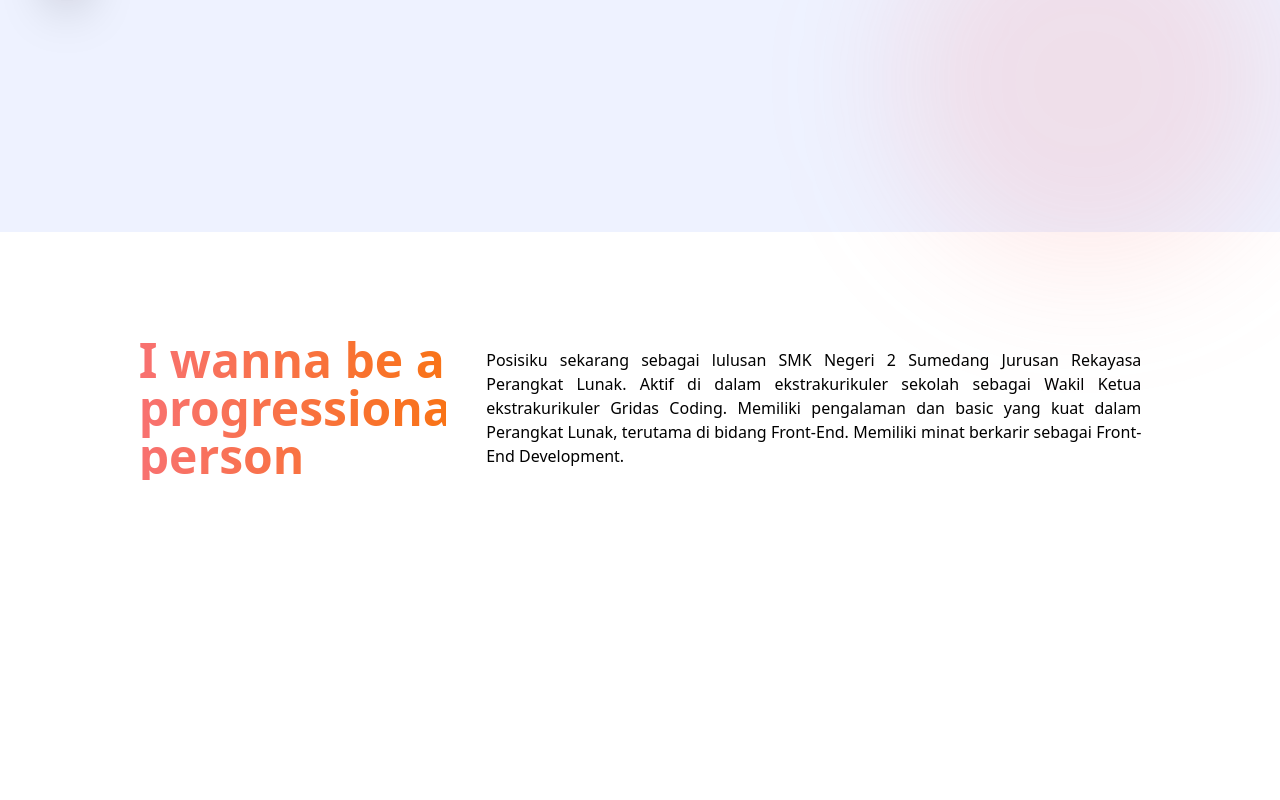
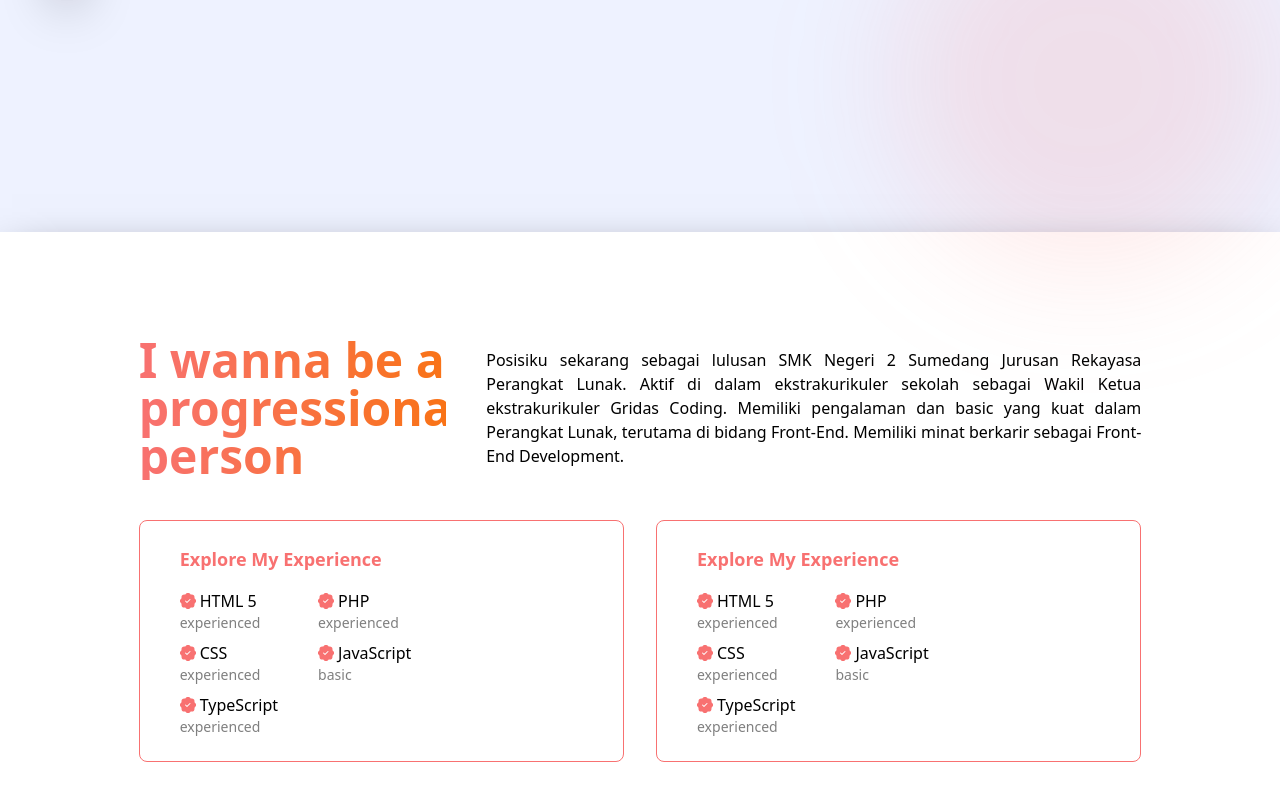
Before and after one commit to isyhfadilah/aisyahnurfadilah, a Next.js app: page / in a window 1280 px wide. Shown: the part 568-1368 px from the top of the page. Before the commit the page ends 1152 px from the top, so only its background shows below. Built offline with nearby package versions, Linux system fonts and the light colour scheme; a web font is replaced by a local one.

Commit message:
feat: add dummy card in about section

```diff
--- a/src/components/common/section/about.tsx
+++ b/src/components/common/section/about.tsx
@@ -1,8 +1,9 @@
 import Container from '../layouts/Container'
+import { BsFillPatchCheckFill } from 'react-icons/bs'
 
 export const About = () => {
   return (
-    <section className="py-26">
+    <section className="py-26 shadow-2xl shadow-black">
       <Container className="grid gap-10 md:grid-cols-3 place-content-between justify-between items-center w-full">
         <h1 className="text-4xl md:text-5xl font-bold bg-gradient-to-r from-red-400 to-orange-500 inline-block text-transparent bg-clip-text">
           I wanna be a progressional person
@@ -15,6 +16,99 @@ export const About = () => {
           </p>
         </div>
       </Container>
+
+      {/* masih statis, nanti rubah ke dinamis di component baru */}
+      <Container className="grid md:grid-cols-2 gap-8 mt-10">
+        <div className="border border-1 border-red rounded-lg space-y-4 py-6 px-10">
+          <h1 className="font-semibold capitalize text-lg text-red">explore my experience</h1>
+          <ul className="flex space-x-10">
+            <div className="space-y-2">
+              <li>
+                <div className="flex items-center gap-1">
+                  <BsFillPatchCheckFill className="text-red" />
+                  <p>HTML 5 </p>
+                </div>
+                <p className="text-sm text-black/50">experienced</p>
+              </li>
+              <li>
+                <div className="flex items-center gap-1">
+                  <BsFillPatchCheckFill className="text-red" />
+                  <p>CSS</p>
+                </div>
+                <p className="text-sm text-black/50">experienced</p>
+              </li>
+              <li>
+                <div className="flex items-center gap-1">
+                  <BsFillPatchCheckFill className="text-red" />
+                  <p>TypeScript</p>
+                </div>
+                <p className="text-sm text-black/50">experienced</p>
+              </li>
+            </div>
+            <div className="space-y-2">
+              <li>
+                <div className="flex items-center gap-1">
+                  <BsFillPatchCheckFill className="text-red" />
+                  <p>PHP</p>
+                </div>
+                <p className="text-sm text-black/50">experienced</p>
+              </li>
+              <li>
+                <div className="flex items-center gap-1">
+                  <BsFillPatchCheckFill className="text-red" />
+                  <p>JavaScript</p>
+                </div>
+                <p className="text-sm text-black/50">basic</p>
+              </li>
+            </div>
+          </ul>
+        </div>
+
+        <div className="border border-1 border-red rounded-lg space-y-4 py-6 px-10">
+          <h1 className="font-semibold capitalize text-lg text-red">explore my experience</h1>
+          <ul className="flex space-x-10">
+            <div className="space-y-2">
+              <li>
+                <div className="flex items-center gap-1">
+                  <BsFillPatchCheckFill className="text-red" />
+                  <p>HTML 5 </p>
+                </div>
+                <p className="text-sm text-black/50">experienced</p>
+              </li>
+              <li>
+                <div className="flex items-center gap-1">
+                  <BsFillPatchCheckFill className="text-red" />
+                  <p>CSS</p>
+                </div>
+                <p className="text-sm text-black/50">experienced</p>
+              </li>
+              <li>
+                <div className="flex items-center gap-1">
+                  <BsFillPatchCheckFill className="text-red" />
+                  <p>TypeScript</p>
+                </div>
+                <p className="text-sm text-black/50">experienced</p>
+              </li>
+            </div>
+            <div className="space-y-2">
+              <li>
+                <div className="flex items-center gap-1">
+                  <BsFillPatchCheckFill className="text-red" />
+                  <p>PHP</p>
+                </div>
+                <p className="text-sm text-black/50">experienced</p>
+              </li>
+              <li>
+                <div className="flex items-center gap-1">
+                  <BsFillPatchCheckFill className="text-red" />
+                  <p>JavaScript</p>
+                </div>
+                <p className="text-sm text-black/50">basic</p>
+              </li>
+            </div>
+          </ul>
+        </div>
+      </Container>
     </section>
   )
 }
--- a/src/shared/styles/app.css
+++ b/src/shared/styles/app.css
@@ -390,7 +390,9 @@
 .z-1{z-index:1;}
 .grid{display:grid;}
 .mx-auto{margin-left:auto;margin-right:auto;}
+.my{margin-top:1rem;margin-bottom:1rem;}
 .ml-2{margin-left:0.5rem;}
+.mt-10{margin-top:2.5rem;}
 .inline-block{display:inline-block;}
 .hidden{display:none;}
 .\!w-full{width:100% !important;}
@@ -421,14 +423,19 @@
 .items-center{align-items:center;}
 .justify-center{justify-content:center;}
 .justify-between{justify-content:space-between;}
+.gap-1{grid-gap:0.25rem;gap:0.25rem;}
 .gap-10{grid-gap:2.5rem;gap:2.5rem;}
 .gap-4{grid-gap:1rem;gap:1rem;}
+.gap-8{grid-gap:2rem;gap:2rem;}
+.space-x-10>:not([hidden])~:not([hidden]){--un-space-x-reverse:0;margin-left:calc(2.5rem * calc(1 - var(--un-space-x-reverse)));margin-right:calc(2.5rem * var(--un-space-x-reverse));}
 .space-x-3>:not([hidden])~:not([hidden]){--un-space-x-reverse:0;margin-left:calc(0.75rem * calc(1 - var(--un-space-x-reverse)));margin-right:calc(0.75rem * var(--un-space-x-reverse));}
 .space-y-1>:not([hidden])~:not([hidden]){--un-space-y-reverse:0;margin-top:calc(0.25rem * calc(1 - var(--un-space-y-reverse)));margin-bottom:calc(0.25rem * var(--un-space-y-reverse));}
 .space-y-2>:not([hidden])~:not([hidden]){--un-space-y-reverse:0;margin-top:calc(0.5rem * calc(1 - var(--un-space-y-reverse)));margin-bottom:calc(0.5rem * var(--un-space-y-reverse));}
+.space-y-4>:not([hidden])~:not([hidden]){--un-space-y-reverse:0;margin-top:calc(1rem * calc(1 - var(--un-space-y-reverse)));margin-bottom:calc(1rem * var(--un-space-y-reverse));}
 .space-y-8>:not([hidden])~:not([hidden]){--un-space-y-reverse:0;margin-top:calc(2rem * calc(1 - var(--un-space-y-reverse)));margin-bottom:calc(2rem * var(--un-space-y-reverse));}
 .\!border{border-width:1px !important;}
-.border{border-width:1px;}
+.border,
+.border-1{border-width:1px;}
 .border-b{border-bottom-width:1px;}
 .border-l{border-left-width:1px;}
 .border-r{border-right-width:1px;}
@@ -436,6 +443,7 @@
 .border-\#3A3A3A{--un-border-opacity:1;border-color:rgba(58,58,58,var(--un-border-opacity));}
 .border-gray-500{--un-border-opacity:1;border-color:rgba(107,114,128,var(--un-border-opacity));}
 .border-primary{--un-border-opacity:1;border-color:rgba(205,157,67,var(--un-border-opacity));}
+.border-red{--un-border-opacity:1;border-color:rgba(248,113,113,var(--un-border-opacity));}
 .border-secondary{--un-border-opacity:1;border-color:rgba(130,106,249,var(--un-border-opacity));}
 .disabled\:border-\#fafafa:disabled{--un-border-opacity:1;border-color:rgba(250,250,250,var(--un-border-opacity));}
 .\!disabled\:border-opacity-10:disabled{--un-border-opacity:0.1 !important;}
@@ -473,6 +481,7 @@
 .p-0{padding:0;}
 .p-2{padding:0.5rem;}
 .px-1{padding-left:0.25rem;padding-right:0.25rem;}
+.px-10{padding-left:2.5rem;padding-right:2.5rem;}
 .px-3{padding-left:0.75rem;padding-right:0.75rem;}
 .px-4{padding-left:1rem;padding-right:1rem;}
 .px-5{padding-left:1.25rem;padding-right:1.25rem;}
@@ -500,9 +509,13 @@
 .text-xs{font-size:0.75rem;line-height:1rem;}
 .font-bold{font-weight:700;}
 .font-light{font-weight:300;}
+.font-semibold{font-weight:600;}
+.capitalize{text-transform:capitalize;}
 .\!text-white{--un-text-opacity:1 !important;color:rgba(255,255,255,var(--un-text-opacity)) !important;}
 .text-\[\#8C8CA1\]{--un-text-opacity:1;color:rgba(140,140,161,var(--un-text-opacity));}
+.text-black\/50{color:rgba(0,0,0,0.5);}
 .text-gray-400{--un-text-opacity:1;color:rgba(156,163,175,var(--un-text-opacity));}
+.text-red,
 .text-red-400{--un-text-opacity:1;color:rgba(248,113,113,var(--un-text-opacity));}
 .text-transparent{color:transparent;}
 .text-white{--un-text-opacity:1;color:rgba(255,255,255,var(--un-text-opacity));}
@@ -514,6 +527,7 @@
 .opacity-75{opacity:0.75;}
 .shadow{--un-shadow:var(--un-shadow-inset) 0 1px 3px 0 var(--un-shadow-color, rgba(0,0,0,0.1)),var(--un-shadow-inset) 0 1px 2px -1px var(--un-shadow-color, rgba(0,0,0,0.1));box-shadow:var(--un-ring-offset-shadow), var(--un-ring-shadow), var(--un-shadow);}
 .shadow-2xl{--un-shadow:var(--un-shadow-inset) 0 25px 50px -12px var(--un-shadow-color, rgba(0,0,0,0.25));box-shadow:var(--un-ring-offset-shadow), var(--un-ring-shadow), var(--un-shadow);}
+.shadow-black{--un-shadow-opacity:1;--un-shadow-color:rgba(0,0,0,var(--un-shadow-opacity));}
 .shadow-xl{--un-shadow:var(--un-shadow-inset) 0 20px 25px -5px var(--un-shadow-color, rgba(0,0,0,0.1)),var(--un-shadow-inset) 0 8px 10px -6px var(--un-shadow-color, rgba(0,0,0,0.1));box-shadow:var(--un-ring-offset-shadow), var(--un-ring-shadow), var(--un-shadow);}
 .focus\:shadow-none:focus{--un-shadow:0 0 var(--un-shadow-color, rgba(0,0,0,0));box-shadow:var(--un-ring-offset-shadow), var(--un-ring-shadow), var(--un-shadow);}
 .outline{outline-style:solid;}
@@ -529,6 +543,7 @@
 }
 @media (min-width: 768px){
 .md\:col-span-2{grid-column:span 2/span 2;}
+.md\:grid-cols-2{grid-template-columns:repeat(2,minmax(0,1fr));}
 .md\:grid-cols-3{grid-template-columns:repeat(3,minmax(0,1fr));}
 .md\:ml-10{margin-left:2.5rem;}
 .md\:h-md{height:28rem;}
```
